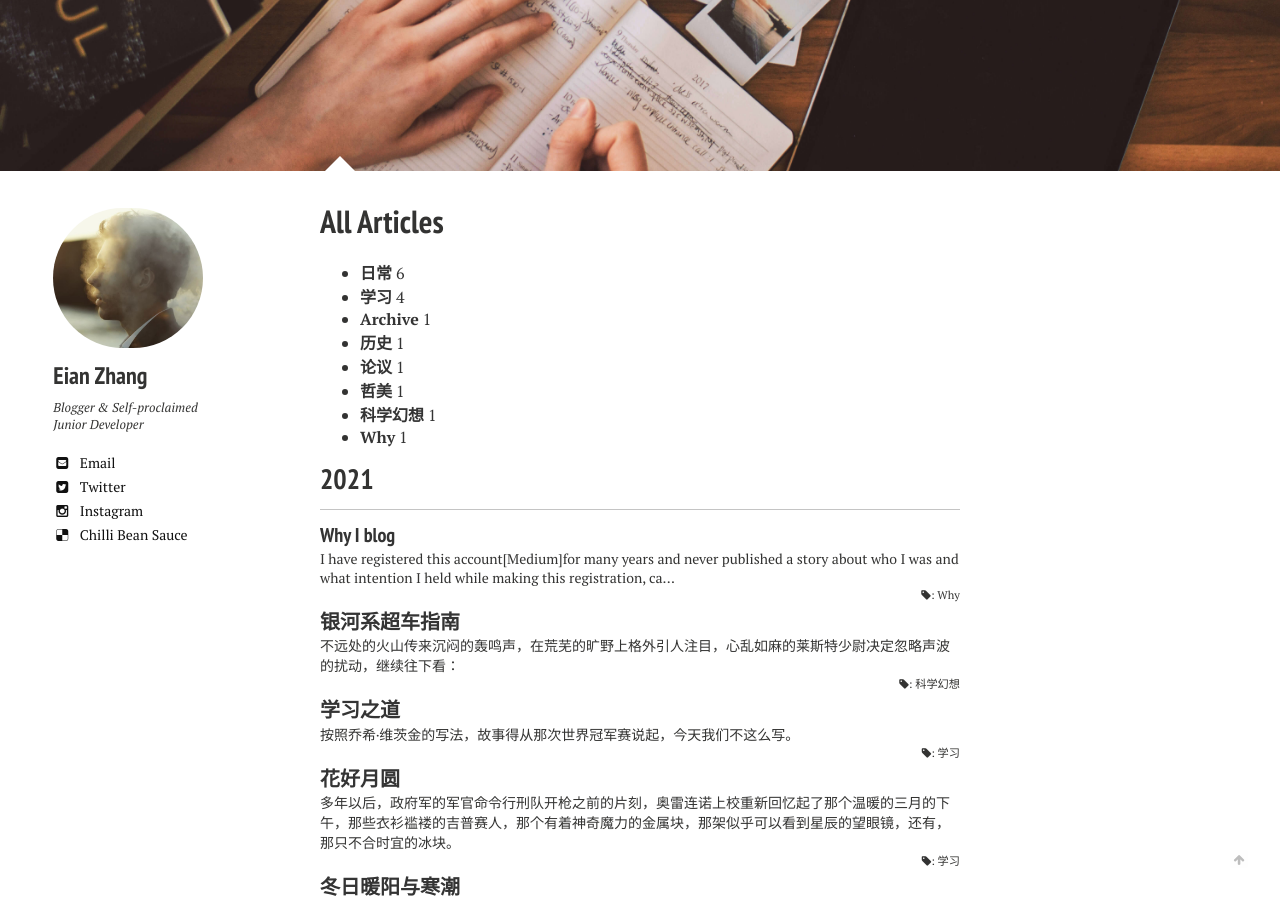
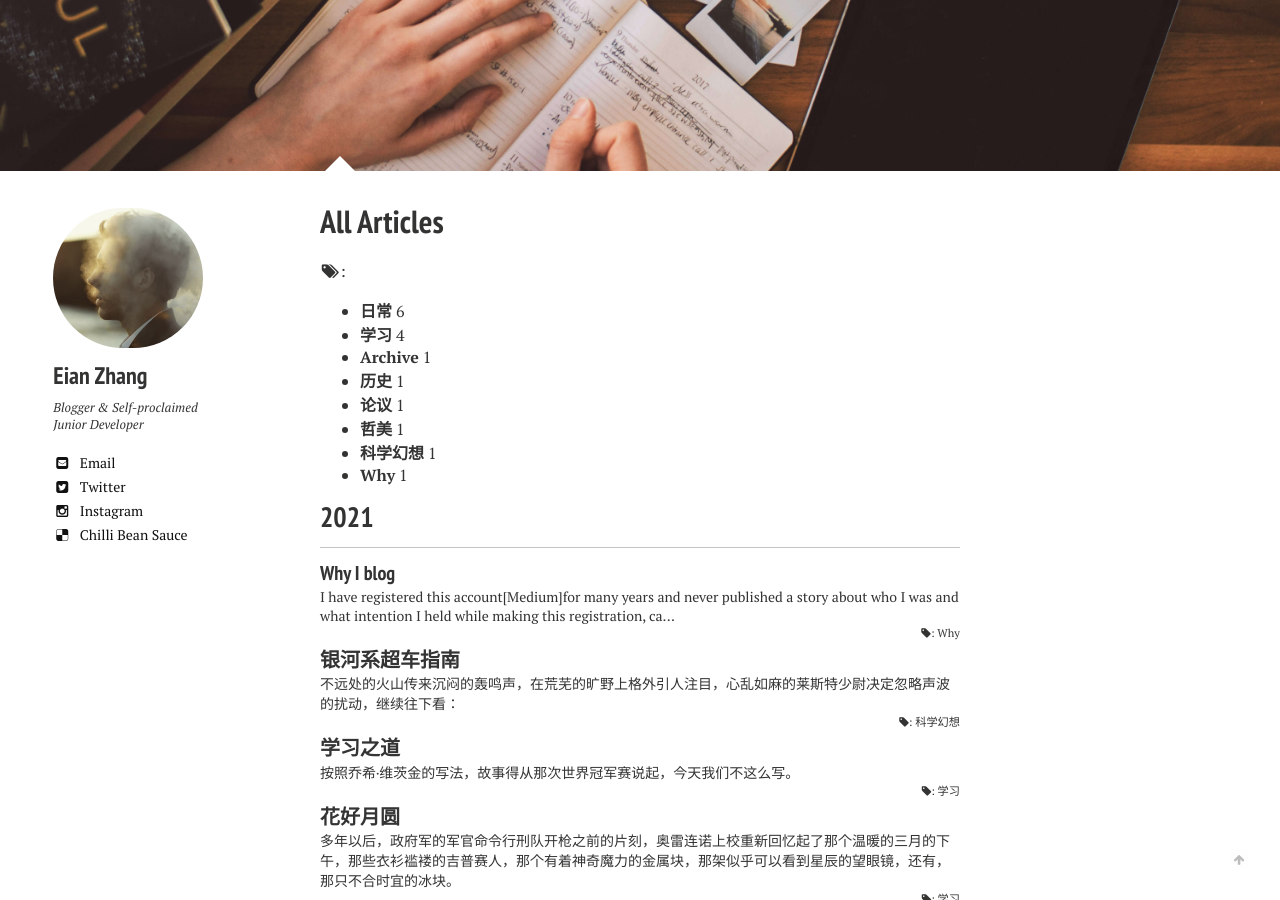
Before and after one commit to jarynzhang/eianzhang.github.io, a Jekyll site: the page built from posts/index.md, in a window 1280 px wide and 900 px high, scrolled down 399 px. Built offline with Jekyll 4.4.1, drawn with Linux system fonts in a browser that asks for light colours; nearby versions of some CDN libraries.

Commit message:
5.213 test

```diff
--- a/_includes/_category.html
+++ b/_includes/_category.html
@@ -5,10 +5,10 @@
     {% assign path_type = nil %}
 {% endcase %}
 
+<i class="fa fa-fw fa-tags"></i>:
 {% if site.tag_archive.path %}
   {% assign tags_sorted = page.tags | sort_natural %}
   <p class="page__taxonomy">
-    <i class="fas fa-fw fa-tags" aria-hidden="true"></i>:
     <span itemprop="keywords">
     {% for tag_word in tags_sorted %}
       <a href="{{ tag_word | slugify | prepend: path_type | prepend: site.tag_archive.path | relative_url }}" class="page__taxonomy-item p-category" rel="tag">{{ tag_word }}</a>{% unless forloop.last %}<span class="sep">, </span>{% endunless %}
```
